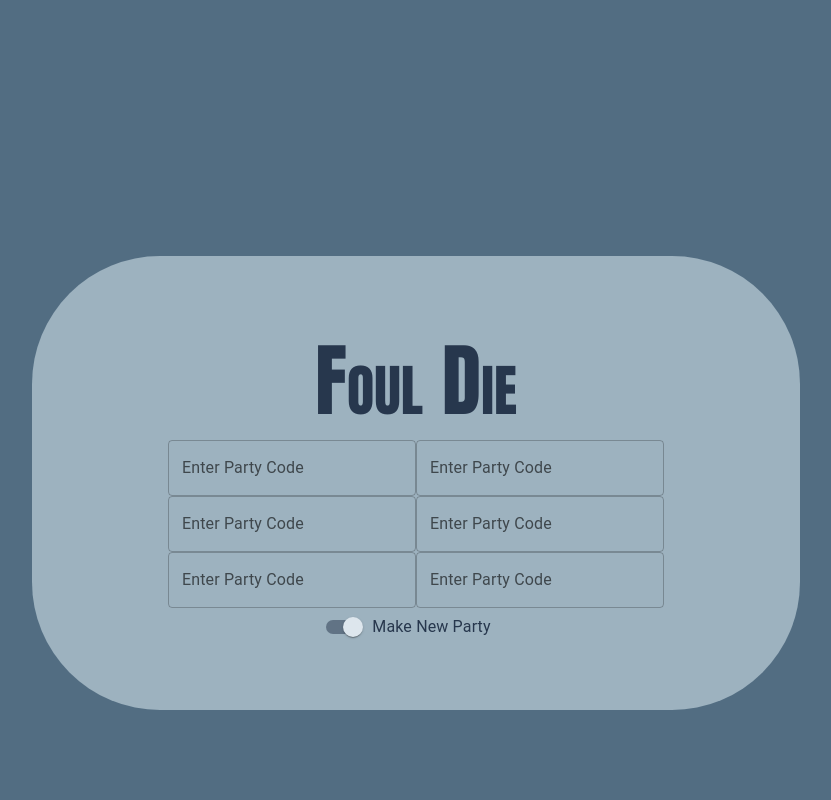
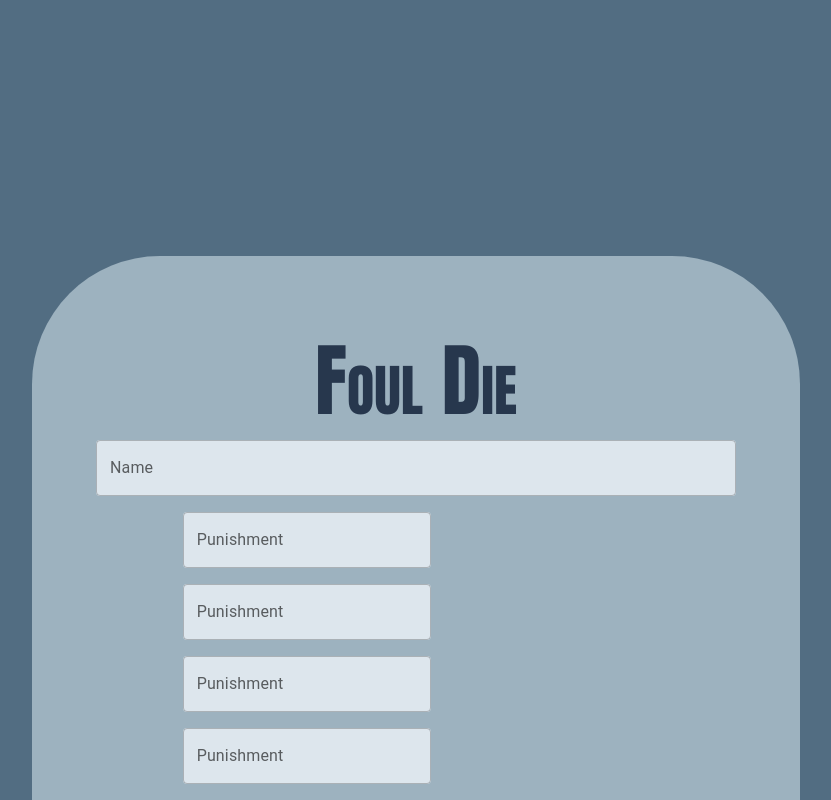
Before and after one commit to wlhberesford/Foul-Die, a React (Create React App) app in the folder client/: page / in a window 1280 px wide. Both pictures are taken after a click on the label "Make New Party". Shown: the top 800 px of the page, without its empty margins (224-1055 px from the left). Built offline with nearby package versions, Linux system fonts and the light colour scheme.

Commit message:
Functional Landing Page

```diff
--- a/client/src/LandingPage/LandingPage.css
+++ b/client/src/LandingPage/LandingPage.css
@@ -45,3 +45,12 @@
     color: var(--clr-acc-light);
 
 }
+
+.css-9ddj71-MuiInputBase-root-MuiOutlinedInput-root{
+    background-color: var(--clr-acc-light);
+}
+
+.css-1e6y48t-MuiButtonBase-root-MuiButton-root{
+    color: var(--clr-acc-dark);
+    background-color: var(--clr-acc-dark);
+}
--- a/client/src/LandingPage/LandingPage.js
+++ b/client/src/LandingPage/LandingPage.js
@@ -7,18 +7,15 @@ import Switch from '@mui/material/Switch';
 import FormControlLabel from '@mui/material/FormControlLabel';
 import { alpha, styled } from '@mui/material/styles';
 import { Stack } from '@mui/material';
-
-//import Stack from '@mui/material/Stack';
+import Grid from '@mui/material/Grid';
 
 
 const colors = createTheme({
     palette: {
-
         clr_acc_dark: "#27374D",
         clr_bg_alt: "#526D82",
         clr_bg_main: "#9DB2BF",
         clr_acc_light: "#DDE6ED",
-
       },
 });
 
@@ -34,19 +31,25 @@ const PartySwitch = styled(Switch)(({ theme }) => ({
     },
   }));
 
-
+const ColorButton = styled(Button)(({ theme }) => ({
+    color: colors.palette.clr_acc_light,
+    backgroundColor: colors.palette.clr_acc_dark,
+    '&:hover': {
+        color: colors.palette.clr_acc_dark,
+        backgroundColor: colors.palette.clr_acc_light,
+    },
+  }));
 
 const EnterParty = () =>{
     return (
         <div className='enter-party'>
-            <div>
+            <Stack direction="column" spacing={2}>
                 <TextField id="party-code" label="Party Code" variant="outlined" />
 
                 <TextField id="name" label="Name" variant="outlined" />
 
-            </div>
-                <Button variant="text">Enter</Button>
-
+                <ColorButton variant="text">Enter</ColorButton>
+            </Stack>
         </div>
     );
 }
@@ -54,14 +57,31 @@ const EnterParty = () =>{
 const MakeParty = () =>{
     return (
         <div className='enter-party'>
-            <TextField id="party-code" label="Enter Party Code" variant="outlined" />
-            <TextField id="party-code" label="Enter Party Code" variant="outlined" />
-            <TextField id="party-code" label="Enter Party Code" variant="outlined" />
-            <TextField id="party-code" label="Enter Party Code" variant="outlined" />
-            <TextField id="party-code" label="Enter Party Code" variant="outlined" />
-            <TextField id="party-code" label="Enter Party Code" variant="outlined" />
+            <Stack direction="column" gap={2}>
+                <TextField id="name" label="Name" variant="outlined" />
 
-
+                <Grid container spacing={2}>
+                    <Grid item xs={6} md={8}>
+                        <TextField id="punishment1" label="Punishment" variant="outlined" />
+                    </Grid>
+                    <Grid item xs={6} md={8}>
+                        <TextField id="punishment2" label="Punishment" variant="outlined" />
+                    </Grid>
+                    <Grid item xs={6} md={8}>
+                        <TextField id="punishment3" label="Punishment" variant="outlined" />
+                    </Grid>
+                    <Grid item xs={6} md={8}>
+                        <TextField id="punishment4" label="Punishment" variant="outlined" />
+                    </Grid>
+                    <Grid item xs={6} md={8}>
+                        <TextField id="punishment5" label="Punishment" variant="outlined" />
+                    </Grid>
+                    <Grid item xs={6} md={8}>
+                        <TextField id="punishment6" label="Punishment" variant="outlined" />
+                    </Grid>
+                </Grid>
+                <ColorButton variant="text">Enter</ColorButton>
+            </Stack>
         </div>
     );
 }
@@ -72,8 +92,6 @@ function changeForm(state){
     }
     return EnterParty;
 }
-
-
 
 function LandingPage() {
     const [newParty, SetNewParty]=useState(false);
```
